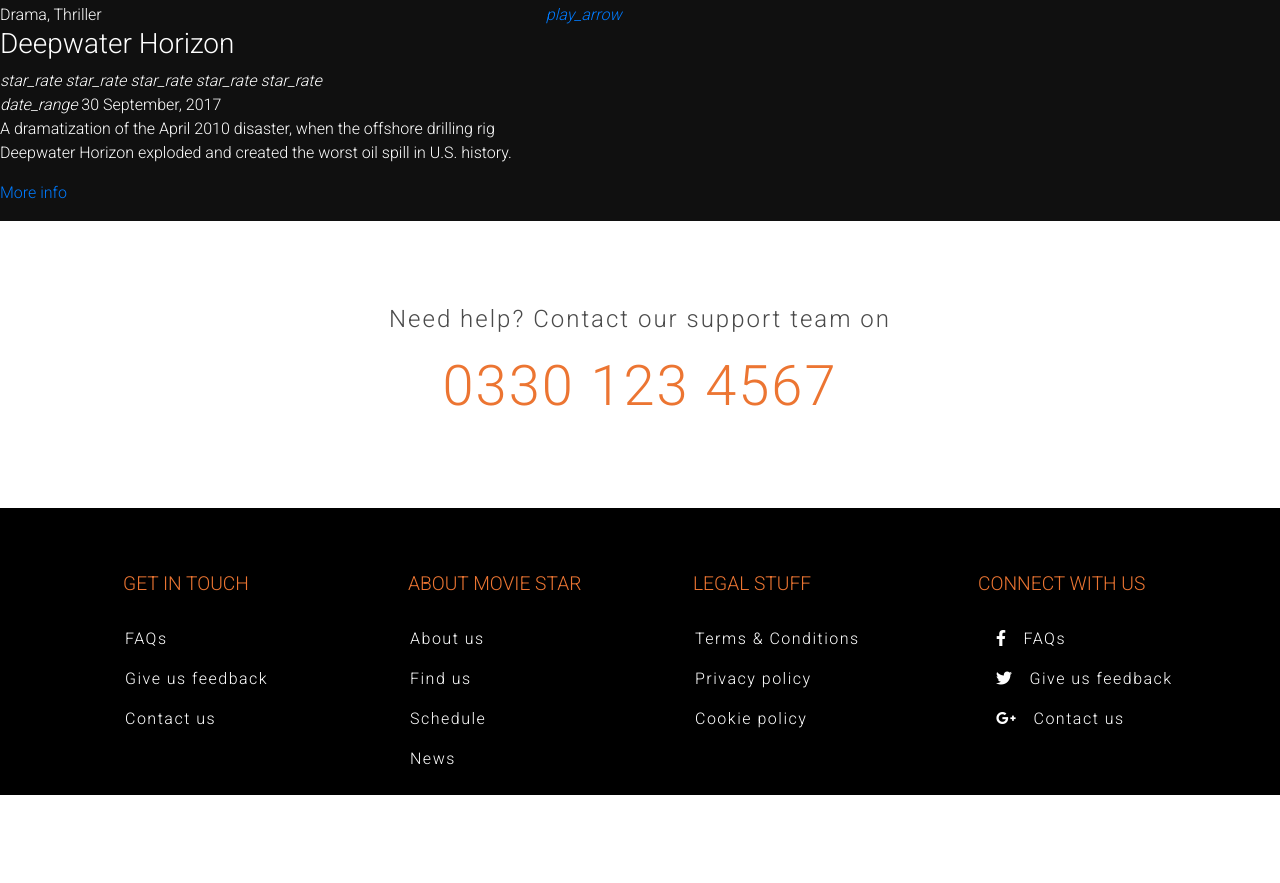
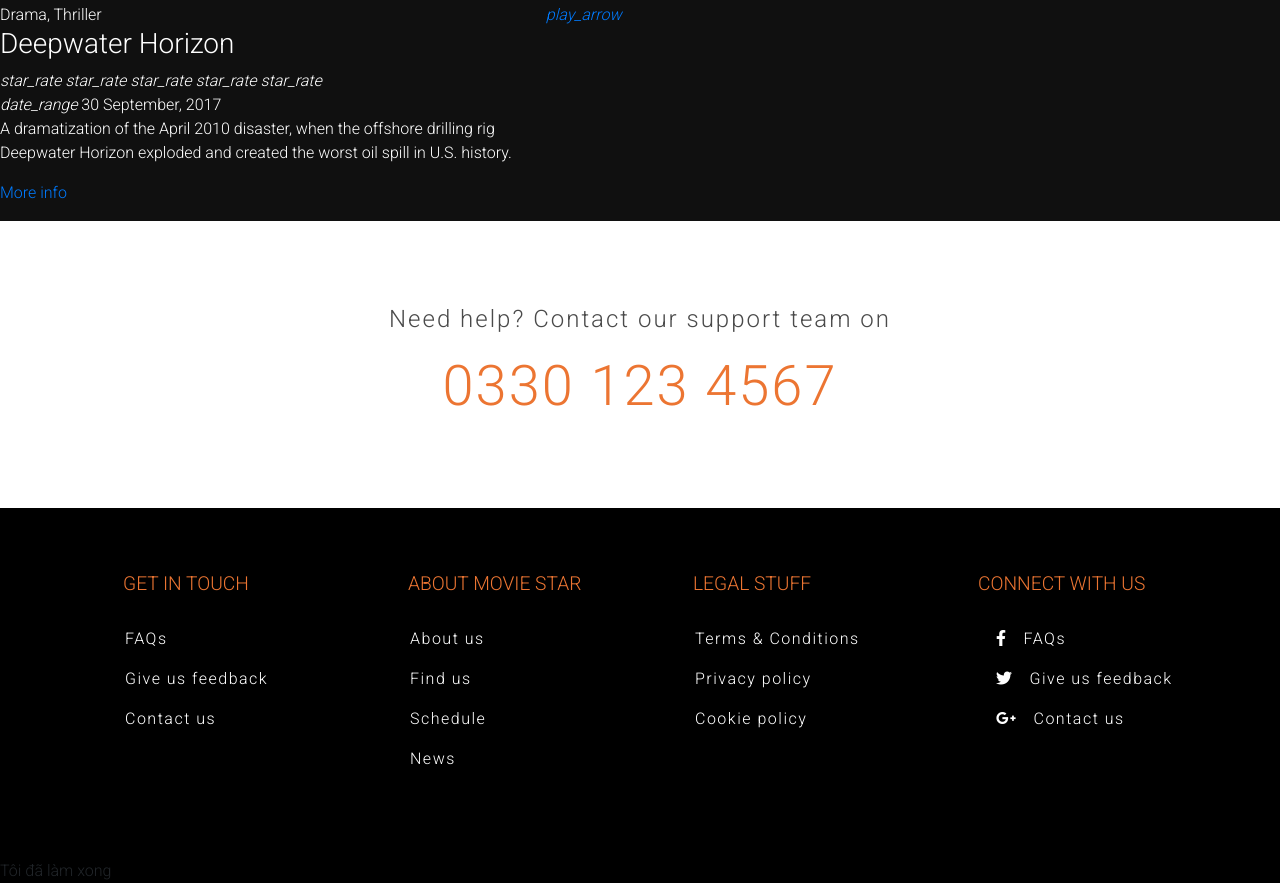
Before and after one commit to HenryNguyenHCMVN/bc06_movie, a plain HTML site: page index.html in a window 1280 px wide. Shown: the part 2731-3614 px from the top of the page. Before the commit the page ends 3526 px from the top, so only its background shows below. Drawn offline with nearby package versions, Linux system fonts and the light colour scheme.

Commit message:
footer done

```diff
--- a/index.html
+++ b/index.html
@@ -1178,6 +1178,10 @@
             </div>
         </div>
     </footer>
+
+    <footer>Tôi đã làm xong</footer>
+
+
     <!-- jQuery library -->
     <script src="https://ajax.googleapis.com/ajax/libs/jquery/3.5.1/jquery.min.js"></script>
 
```
